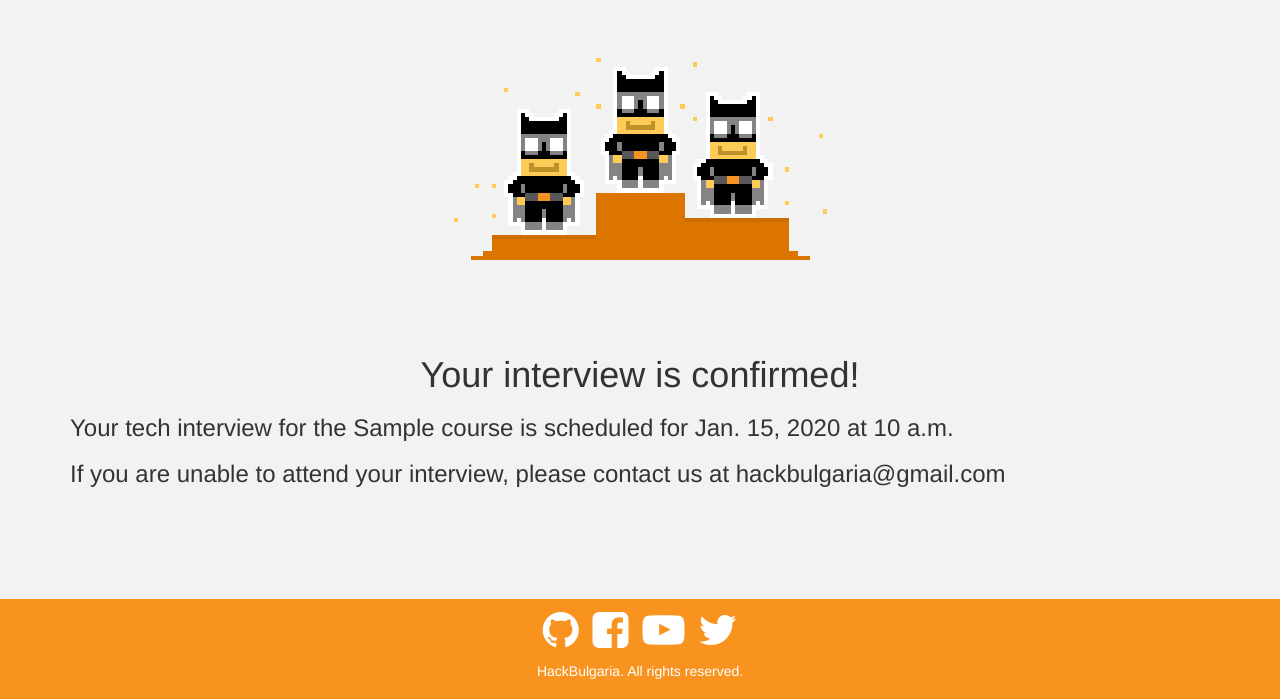
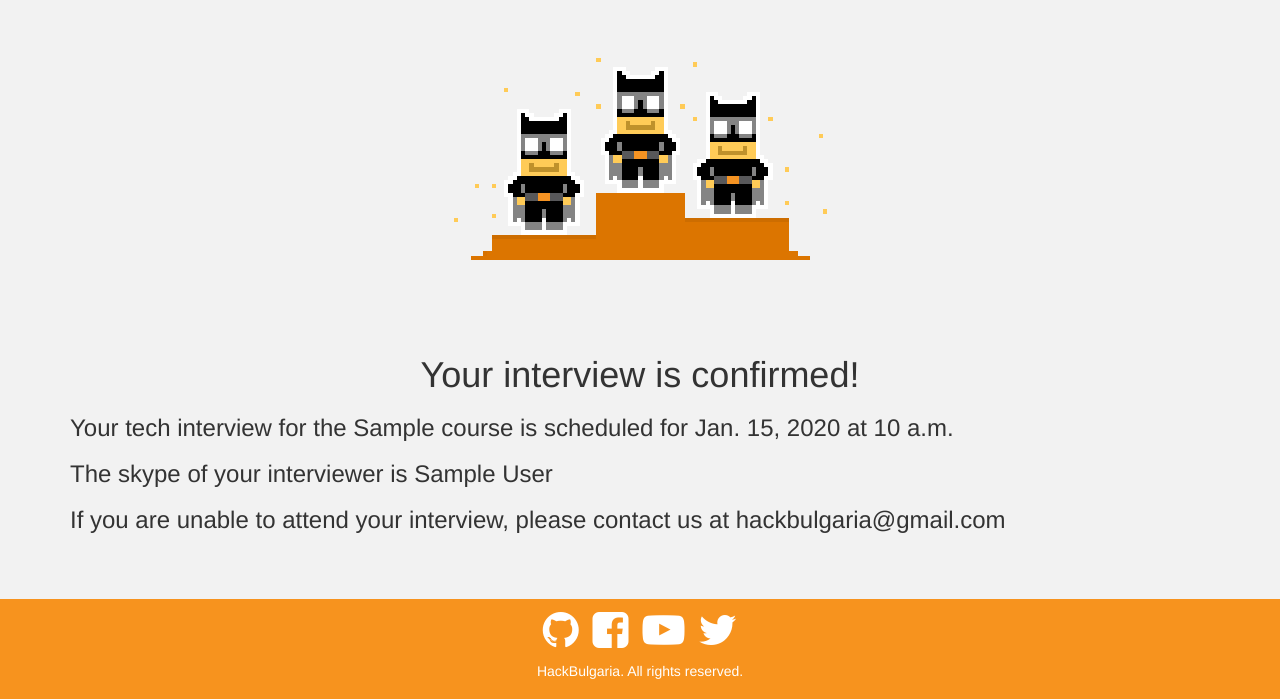
Before and after one commit to HackBulgaria/InterviewSystem, a Django app: page /confirm-interview/1/ in a window 1280 px wide. Shown: the part 101-800 px from the top of the page. Run offline with Django 3.2, Linux system fonts and the light colour scheme; tables that the repository leaves empty hold one stand-in row (values such as "Sample post"); data that the repository does not hold is empty; some libraries are stand-ins or nearby versions.

Commit message:
Update confirm-interview page with teacher skype info

```diff
--- a/source/course_interviews/templates/confirm_interview.html
+++ b/source/course_interviews/templates/confirm_interview.html
@@ -12,6 +12,7 @@
   <div class="confirm-text-container">
     <h1>Your interview is confirmed!</h1>
     <h3>Your tech interview for the {{ student.applied_course }} course is scheduled for {{ student.interviewslot.teacher_time_slot.date }} at {{ student.interviewslot.start_time }}</h3>
+    <h3>The skype of your interviewer is {{ teacher }}</h3>
     <h3>If you are unable to attend your interview, please contact us at hackbulgaria@gmail.com </h3>
   </div>
 
--- a/source/course_interviews/views.py
+++ b/source/course_interviews/views.py
@@ -10,6 +10,7 @@ def index(request):
 
 def confirm_interview(request, token):
     student = get_object_or_404(Student, uuid=token)
+    teacher = student.interviewslot.teacher_time_slot.teacher
 
     return render(request, "confirm_interview.html", locals())
 
```
